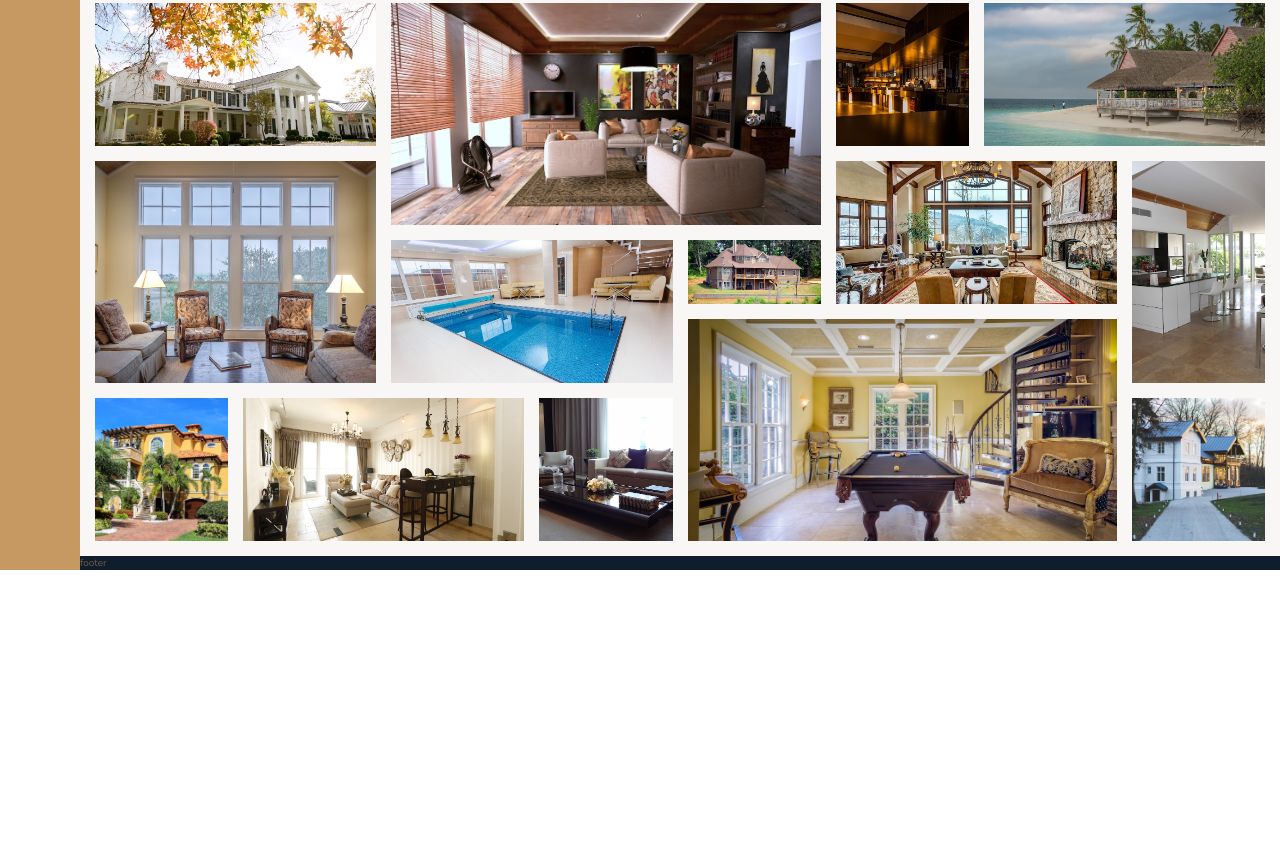
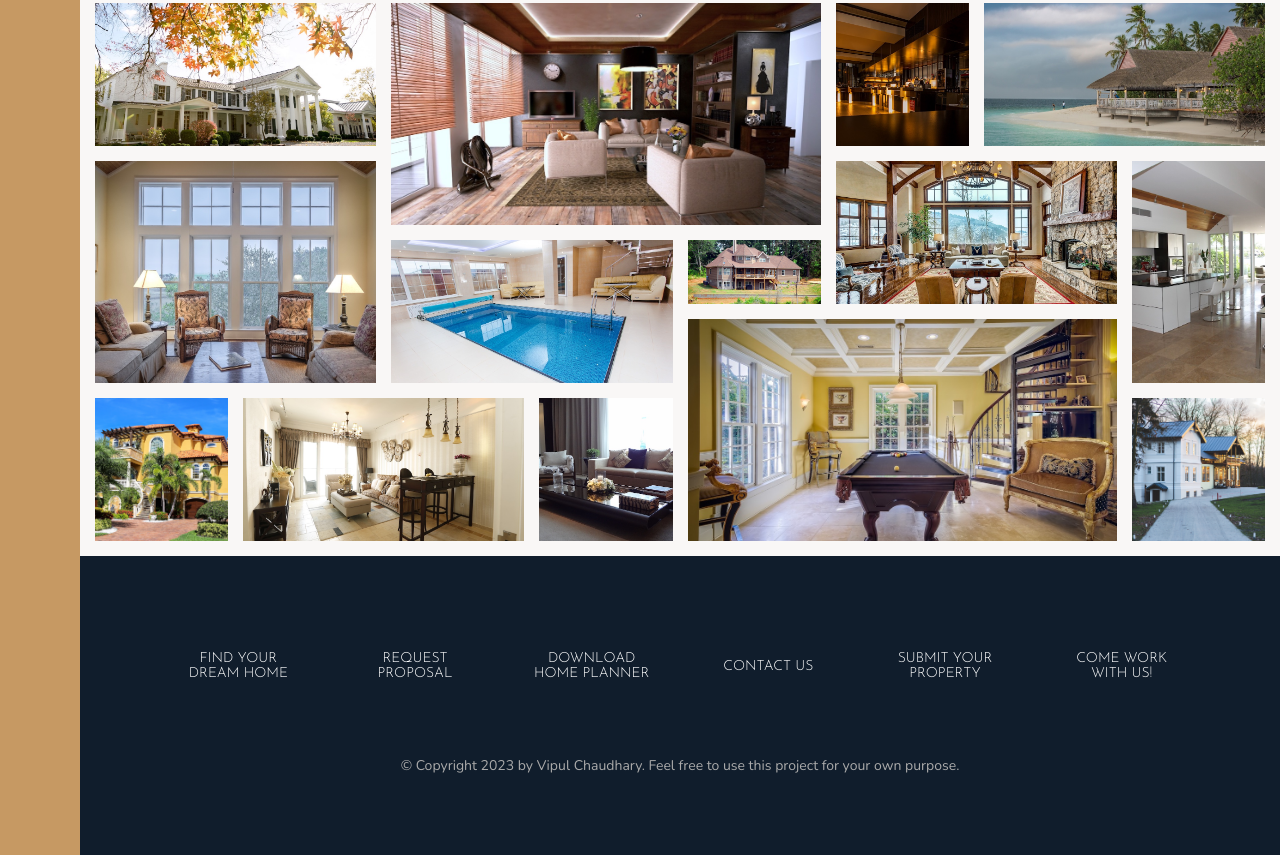
Before and after one commit to Vipul-7/Nexter-grid-Project, a website: page index.html in a window 1280 px wide. Shown: the part 3014-3869 px from the top of the page. Before the commit the page ends 3584 px from the top, so only its background shows below. Drawn offline with nearby package versions, Linux system fonts and the light colour scheme.

Commit message:
Build the footer

```diff
--- a/index.html
+++ b/index.html
@@ -358,6 +358,31 @@
         />
       </figure>
     </section>
-    <footer class="footer">footer</footer>
+    <footer class="footer">
+      <ul class="nav">
+        <li class="nav__item">
+          <a href="" class="nav__link">find your dream home</a>
+        </li>
+        <li class="nav__item">
+          <a href="" class="nav__link">Request proposal</a>
+        </li>
+        <li class="nav__item">
+          <a href="" class="nav__link">Download home planner</a>
+        </li>
+        <li class="nav__item">
+          <a href="" class="nav__link">Contact us</a>
+        </li>
+        <li class="nav__item">
+          <a href="" class="nav__link">Submit your property</a>
+        </li>
+        <li class="nav__item">
+          <a href="" class="nav__link">Come work with us!</a>
+        </li>
+      </ul>
+      <p class="copyright">
+        &copy; Copyright 2023 by Vipul Chaudhary. Feel free to use this project
+        for your own purpose.
+      </p>
+    </footer>
   </body>
 </html>
--- a/sass/_footer.scss
+++ b/sass/_footer.scss
@@ -1,4 +1,40 @@
-.footer{
-    background-color: $color-secondary;
-    grid-column: full-start / full-end;
+.footer {
+  background-color: $color-secondary;
+  grid-column: full-start / full-end;
+  padding: 8rem;
 }
+
+.nav {
+  list-style: none;
+
+  display: grid;
+  grid-template-columns: repeat(auto-fit, minmax(15rem, 1fr));
+  grid-gap: 2rem;
+  align-items: center;
+
+  &__link:link,
+  &__link:visited {
+    font-size: 1.4rem;
+    color: #fff;
+    text-decoration: none;
+    font-family: $font-display;
+    text-transform: uppercase;
+    text-align: center;
+    padding: 1.5rem;
+    display: block;
+    transition: all 0.2s;
+  }
+
+  &__link:hover,
+  &__link:active {
+    background-color: rgba(#fff, 0.05);
+    transform: translateY(-3px);
+  }
+}
+
+.copyright{
+    font-size: 1.4rem;
+    color: $color-grey-light-2;
+    margin-top: 6rem;
+    text-align: center;
+}
```
Also changed, not shown: css/style.css.
